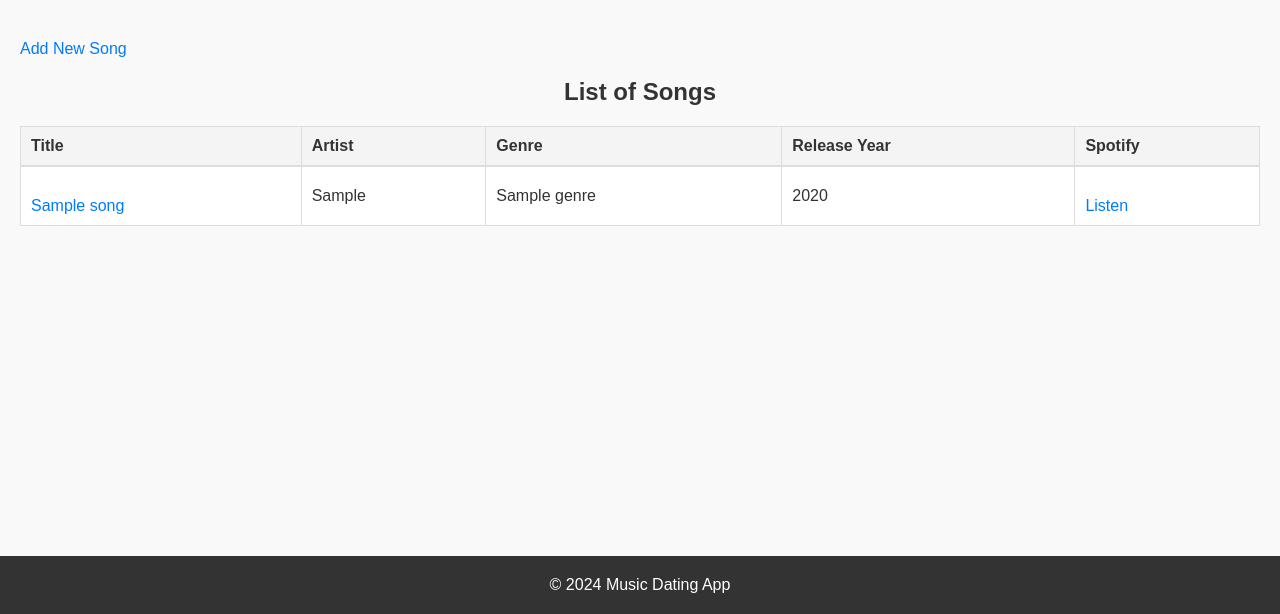
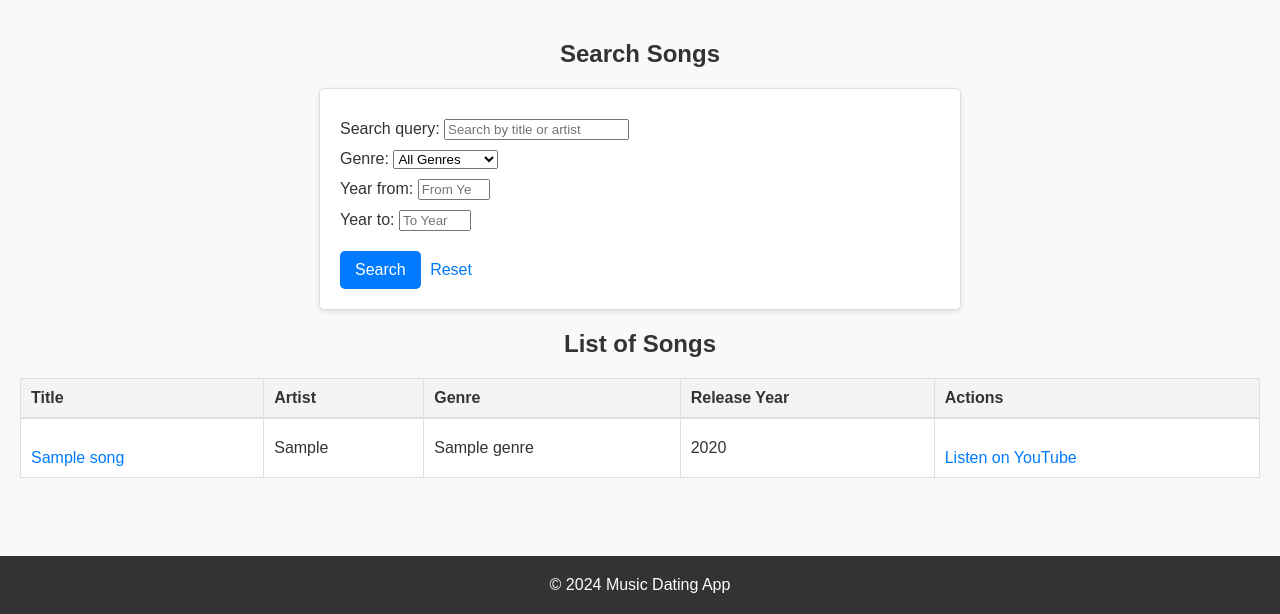
Before and after one commit to starwarsman715/CS-412-Django, a Django app: page /project/songs/ in a window 1280 px wide. Shown: the part 186-800 px from the top of the page. Run offline with Django 4.2, Linux system fonts and the light colour scheme; tables that the repository leaves empty hold one stand-in row (values such as "Sample post").

Commit message:
song search functionality

```diff
--- a/project/forms.py
+++ b/project/forms.py
@@ -70,3 +70,27 @@ class SongForm(forms.ModelForm):
             'release_year': forms.NumberInput(attrs={'min': 1900, 'max': 2100}),
             'youtube_url': forms.URLInput(attrs={'placeholder': 'https://youtube.com/...'}),
         }
+
+
+class SongSearchForm(forms.Form):
+    search_query = forms.CharField(
+        required=False,
+        widget=forms.TextInput(attrs={'placeholder': 'Search by title or artist'})
+    )
+    genre = forms.ModelChoiceField(
+        queryset=Genre.objects.all(),
+        required=False,
+        empty_label="All Genres"
+    )
+    year_from = forms.IntegerField(
+        required=False,
+        min_value=1900,
+        max_value=2024,
+        widget=forms.NumberInput(attrs={'placeholder': 'From Year'})
+    )
+    year_to = forms.IntegerField(
+        required=False,
+        min_value=1900,
+        max_value=2024,
+        widget=forms.NumberInput(attrs={'placeholder': 'To Year'})
+    )
--- a/project/templates/project/song_list.html
+++ b/project/templates/project/song_list.html
@@ -1,11 +1,24 @@
 <!-- project/templates/project/song_list.html -->
 {% extends 'project/base.html' %}
+{% block title %}Song List{% endblock %}
+{% block content %}
 
-{% block title %}Song List{% endblock %}
+<div class="song-search">
+    <h2>Search Songs</h2>
+    <form method="get" class="search-form">
+        {{ form.as_p }}
+        <button type="submit">Search</button>
+        <a href="{% url 'project:song_list' %}" class="reset-button">Reset</a>
+    </form>
+</div>
 
-{% block content %}
-    <a href="{% url 'project:add_song' %}" class="btn btn-success mb-3">Add New Song</a>
-    <h2>List of Songs</h2>
+<div class="song-list">
+    <h2>List of Songs {% if request.GET %}(Filtered Results){% endif %}</h2>
+
+    {% if user.is_authenticated %}
+        <a href="{% url 'project:add_song' %}" class="btn btn-success mb-3">Add New Song</a>
+    {% endif %}
+
     <table>
         <thead>
             <tr>
@@ -13,54 +26,45 @@
                 <th>Artist</th>
                 <th>Genre</th>
                 <th>Release Year</th>
-                <th>Spotify</th>
+                <th>Actions</th>
             </tr>
         </thead>
         <tbody>
             {% for song in songs %}
                 <tr>
-                    <td>
-                        <a href="{% url 'project:song_detail' pk=song.id %}">
-                            {{ song.title }}
-                        </a>
-                    </td>
+                    <td><a href="{% url 'project:song_detail' pk=song.id %}">{{ song.title }}</a></td>
                     <td>{{ song.artist }}</td>
                     <td>{{ song.genre.name }}</td>
                     <td>{{ song.release_year }}</td>
-                    <td><a href="{{ song.youtube_url }}" target="_blank">Listen</a></td>
+                    <td>
+                        <a href="{{ song.youtube_url }}" target="_blank">Listen on YouTube</a>
+                    </td>
                 </tr>
             {% empty %}
                 <tr>
-                    <td colspan="5">No songs found.</td>
+                    <td colspan="5">No songs found matching your criteria.</td>
                 </tr>
             {% endfor %}
         </tbody>
     </table>
 
-    <!-- Pagination Controls (unchanged) -->
     {% if is_paginated %}
         <div class="pagination">
-            <span>
-                Page {{ page_obj.number }} of {{ page_obj.paginator.num_pages }}.
+            {% if page_obj.has_previous %}
+                <a href="?{% if request.GET.urlencode %}{{ request.GET.urlencode }}&{% endif %}page=1">&laquo; first</a>
+                <a href="?{% if request.GET.urlencode %}{{ request.GET.urlencode }}&{% endif %}page={{ page_obj.previous_page_number }}">previous</a>
+            {% endif %}
+
+            <span class="current">
+                Page {{ page_obj.number }} of {{ page_obj.paginator.num_pages }}
             </span>
 
-            {% if page_obj.has_previous %}
-                <a href="?page=1">&laquo; first</a>
-                <a href="?page={{ page_obj.previous_page_number }}">previous</a>
-            {% endif %}
-
-            {% for num in page_obj.paginator.page_range %}
-                {% if page_obj.number == num %}
-                    <strong>{{ num }}</strong>
-                {% elif num > page_obj.number|add:'-3' and num < page_obj.number|add:'3' %}
-                    <a href="?page={{ num }}">{{ num }}</a>
-                {% endif %}
-            {% endfor %}
-
             {% if page_obj.has_next %}
-                <a href="?page={{ page_obj.next_page_number }}">next</a>
-                <a href="?page={{ page_obj.paginator.num_pages }}">last &raquo;</a>
+                <a href="?{% if request.GET.urlencode %}{{ request.GET.urlencode }}&{% endif %}page={{ page_obj.next_page_number }}">next</a>
+                <a href="?{% if request.GET.urlencode %}{{ request.GET.urlencode }}&{% endif %}page={{ page_obj.paginator.num_pages }}">last &raquo;</a>
             {% endif %}
         </div>
     {% endif %}
+</div>
+
 {% endblock %}
--- a/project/views.py
+++ b/project/views.py
@@ -2,12 +2,13 @@ from django.views.generic import ListView, DetailView, CreateView, UpdateView, D
 from django.shortcuts import render, redirect, get_object_or_404
 from django.contrib import messages
 from django.urls import reverse_lazy
+from django.db.models import Q
 from django.forms import inlineformset_factory
 from django.db import transaction
 from django.contrib.auth.mixins import LoginRequiredMixin  # Add this import
 from .models import Profile, Song, ProfileGenre, ProfileSong, Genre
 from .forms import (ProfileForm, ProfileGenreFormSet, NewProfileSongFormSet,
-                   UpdateProfileSongFormSet, SongForm)
+                   UpdateProfileSongFormSet, SongForm, SongSearchForm)
 from django.contrib.auth.forms import UserCreationForm
 from django.contrib.auth import login
 
@@ -22,12 +23,46 @@ class ProfileListView(ListView):
     context_object_name = 'profiles'
     paginate_by = 6
 
+
 class SongListView(ListView):
     model = Song
     template_name = 'project/song_list.html'
     context_object_name = 'songs'
     paginate_by = 6
 
+    def get_queryset(self):
+        queryset = Song.objects.all()
+        form = SongSearchForm(self.request.GET)
+
+        if form.is_valid():
+            # Search query for title or artist
+            search_query = form.cleaned_data.get('search_query')
+            if search_query:
+                queryset = queryset.filter(
+                    Q(title__icontains=search_query) |
+                    Q(artist__icontains=search_query)
+                )
+
+            # Filter by genre
+            genre = form.cleaned_data.get('genre')
+            if genre:
+                queryset = queryset.filter(genre=genre)
+
+            # Filter by year range
+            year_from = form.cleaned_data.get('year_from')
+            if year_from:
+                queryset = queryset.filter(release_year__gte=year_from)
+
+            year_to = form.cleaned_data.get('year_to')
+            if year_to:
+                queryset = queryset.filter(release_year__lte=year_to)
+
+        return queryset.order_by('-release_year')
+
+    def get_context_data(self, **kwargs):
+        context = super().get_context_data(**kwargs)
+        context['form'] = SongSearchForm(self.request.GET)
+        return context
 class ProfileDetailView(DetailView):
     model = Profile
     template_name = 'project/profile_detail.html'
```
Also changed, not shown: project/templates/project/profile_list.html (+36 -25 lines).
